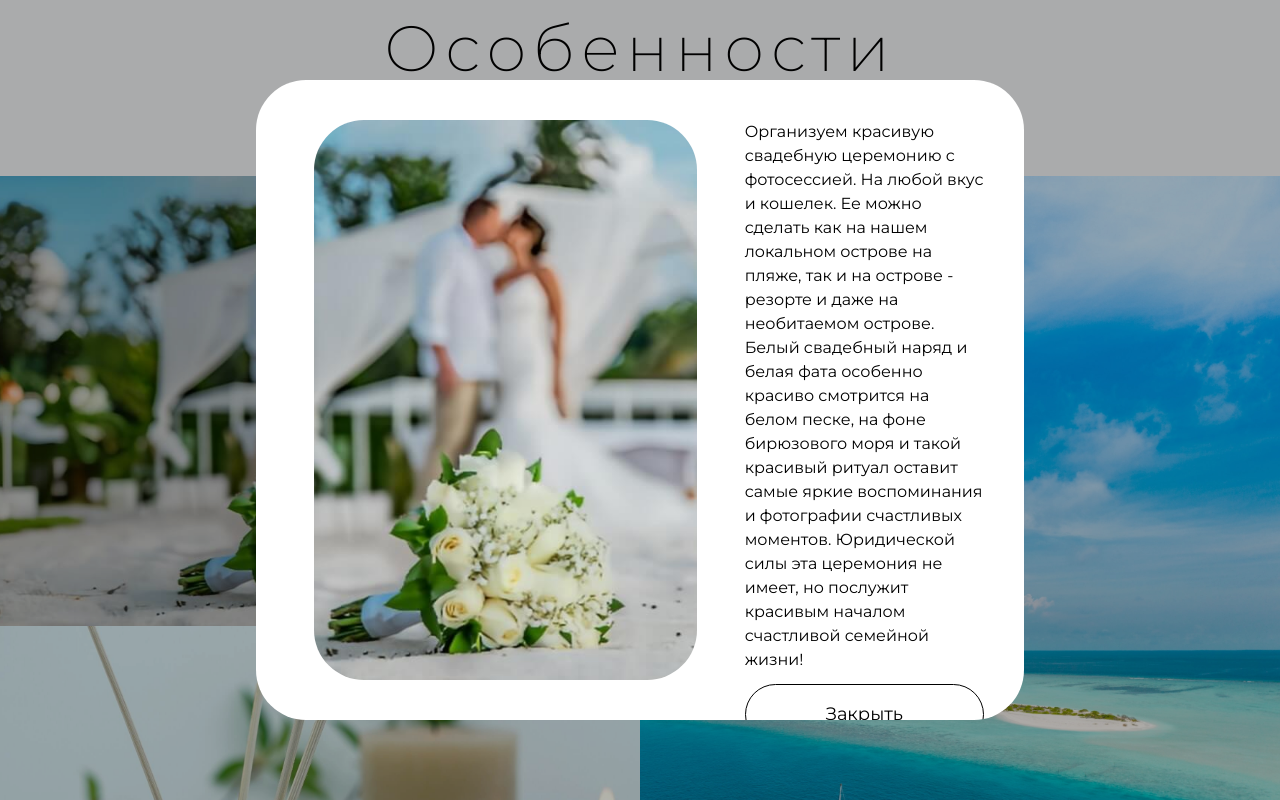
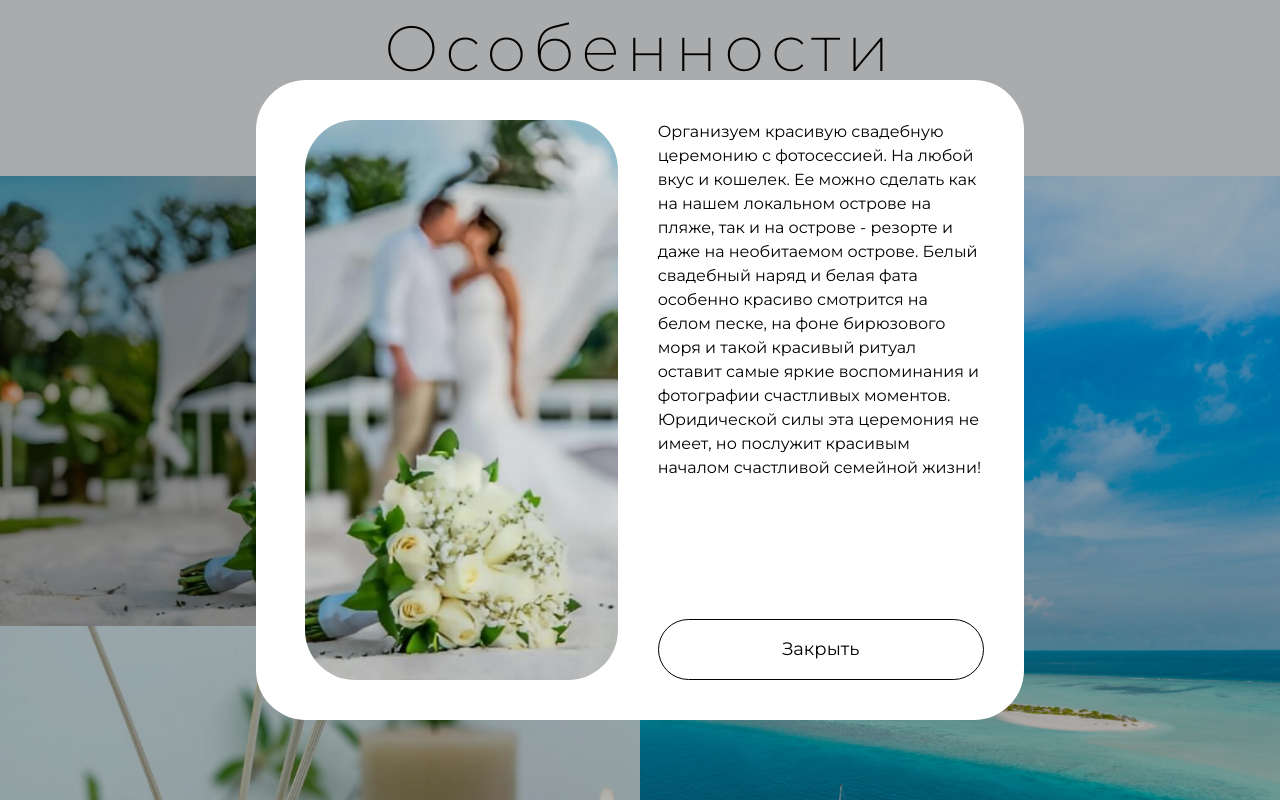
Before and after one commit to RostislavIvanov/maldives-landing, a React (Vite) app: page / in a window 1280 px wide. Both pictures are taken after a click on the element 320 px from the left and 7449 px from the top of the page. Shown: the part 7049-7849 px from the top of the page. Built offline with nearby package versions, Linux system fonts and the light colour scheme.

Commit message:
Фикс бага

```diff
--- a/src/components/Slider/Slider.module.css
+++ b/src/components/Slider/Slider.module.css
@@ -1,4 +1,4 @@
 .slider {
     @apply relative w-full h-[400px] mb-11
-    sm:w-[3/5] sm:mb-0 sm:h-full
+    sm:w-3/5 sm:mb-0 sm:h-full
 }
```
